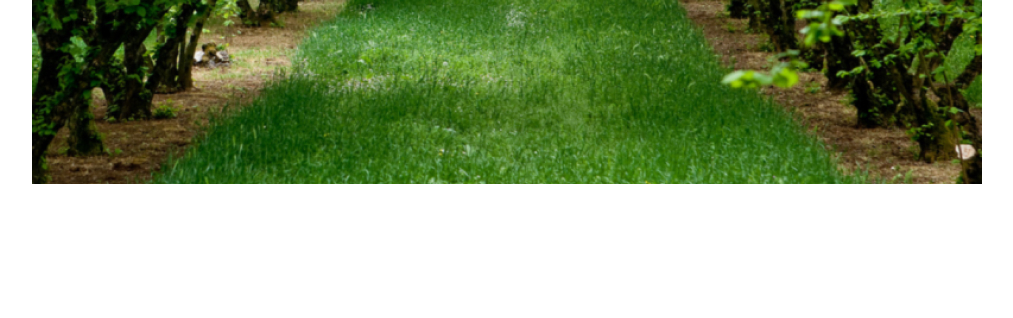
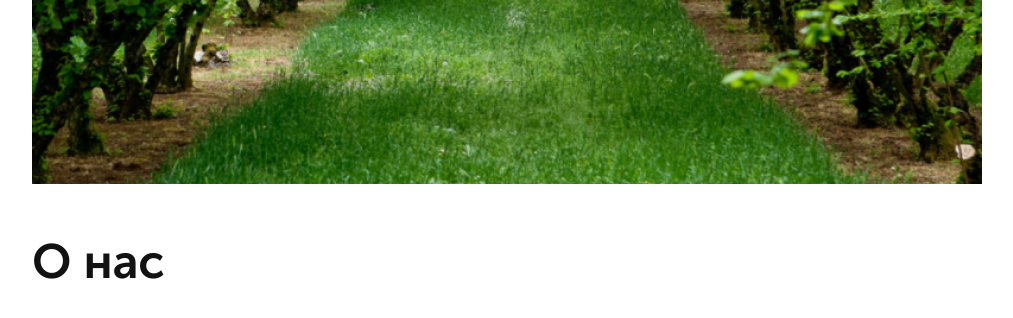
Before and after one commit to dubofweek/funduchok, a website: page src/index.html in a window 1280 px wide. Shown: the part 404-722 px from the top of the page, without its empty margins (133-1146 px from the left). Drawn offline with Linux system fonts and the light colour scheme.

Commit message:
start section about

```diff
--- a/src/index.html
+++ b/src/index.html
@@ -4,7 +4,7 @@
     <meta charset="UTF-8">
     <meta name="viewport" content="width=device-width, initial-scale=1.0">
     <meta http-equiv="X-UA-Compatible" content="ie=edge">
-    <title>Питомник ФундкчОК!</title>
+    <title>Питомник ФундучОК!</title>
     <link rel="stylesheet" href="css/bootstrap-reboot.min.css">
     <link rel="stylesheet" href="css/font.css">
     <link rel="stylesheet" href="css/style.min.css">
@@ -31,7 +31,12 @@
                 </h1>
                 <h2 class="promo__subheader">Lorem ipsum dolor sit amet, consectetur adipiscing elit.</h2>
             </div>
+        </div>
+    </section>
 
+    <section class="about">
+        <div class="container">
+            <div class="title">О нас</div>
         </div>
     </section>
 </body>
--- a/src/sass/blocks/_promo.scss
+++ b/src/sass/blocks/_promo.scss
@@ -1,10 +1,9 @@
 .promo {
-    min-height: 690px;
+    min-height: 590px;
     &__wrapper {
         min-height: 472px;
         padding: 172px 0;
-        background: url('../../img/main-bg.jpg') center center/cover no-repeat;
-        text-align: center;
+        background: url('../img/main-bg.jpg') center (center/cover) no-repeat;
     }
     &__header {
         display: block;
@@ -21,5 +20,6 @@
         line-height: 28px;
         color: #FFFFFF;
         margin-top: 16px;
+        text-align: center;
     }
 }
--- /dev/null
+++ b/src/sass/blocks/_titles.scss
@@ -0,0 +1,8 @@
+.title {
+    font-style: normal;
+    font-weight: bold;
+    font-size: 48px;
+    line-height: 56px;
+    color: #121212;
+    padding: 48px 0;
+}
--- a/src/sass/style.scss
+++ b/src/sass/style.scss
@@ -9,3 +9,4 @@
 
 @import 'blocks/promo';
 @import 'blocks/header';
+@import 'blocks/titles';
```
Also changed, not shown: src/css/style.min.css.
